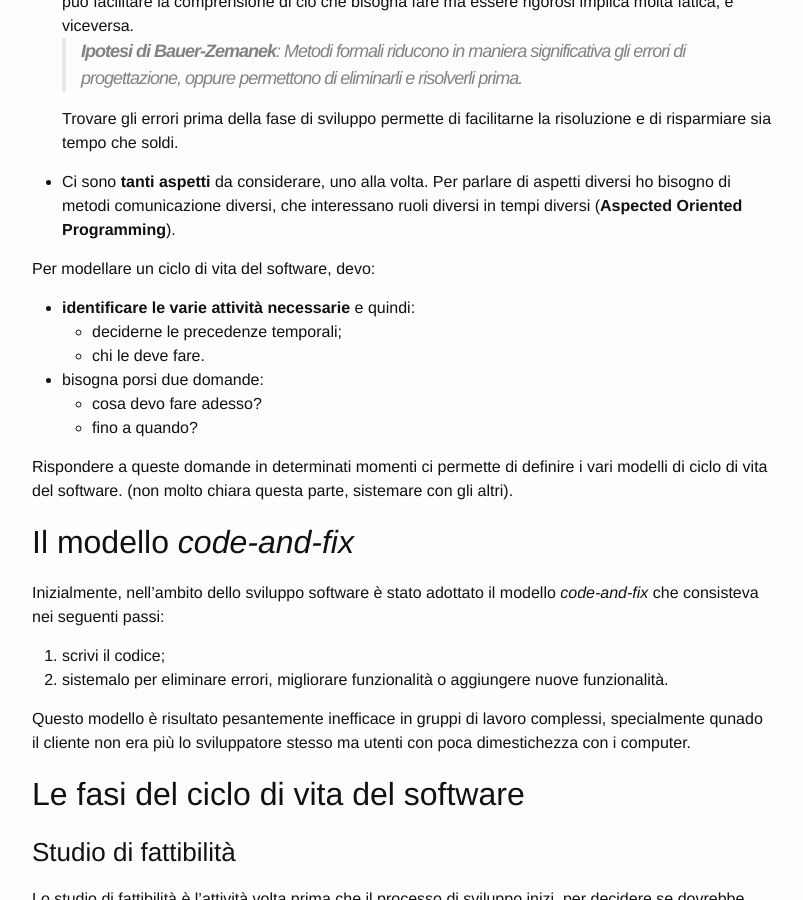
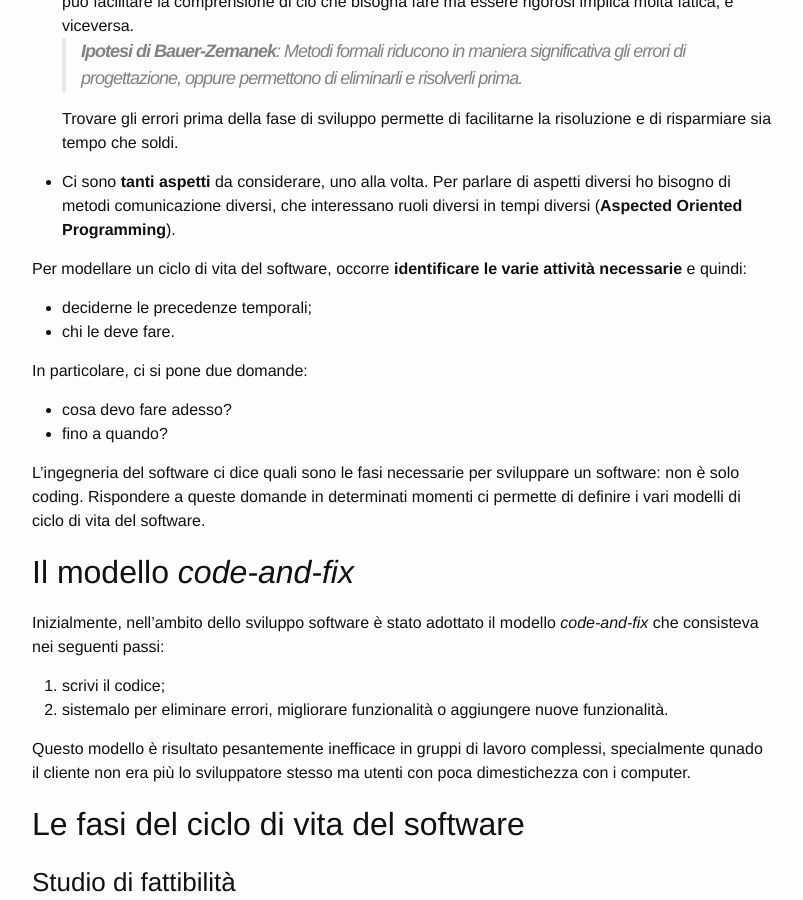
Before and after one commit to MarcoBuster/sweng, a Jekyll site: the page built from _posts/2022-10-03-introduzione.md, in a window 1280 px wide and 900 px high, scrolled down 5259 px. Shown: the whole window, without its empty margins (238-1041 px from the left). Built offline with Jekyll 4.4.1, drawn with Linux system fonts in a browser that asks for light colours; the table of contents is made by our own code.

Commit message:
Fix last paragraph of 'Processo produzione sw'

```diff
--- a/_posts/2022-10-03-introduzione.md
+++ b/_posts/2022-10-03-introduzione.md
@@ -219,15 +219,15 @@ Inanzitutto occorre riconoscere diverse problematiche.
     Trovare gli errori prima della fase di sviluppo permette di facilitarne la risoluzione e di risparmiare sia tempo che soldi.
 - Ci sono __tanti aspetti__ da considerare, uno alla volta. Per parlare di aspetti diversi ho bisogno di metodi comunicazione diversi, che interessano ruoli diversi in tempi diversi (__Aspected Oriented Programming__).
 
-Per modellare un ciclo di vita del software, devo:
-- __identificare le varie attività necessarie__ e quindi:
-    - deciderne le precedenze temporali;
-    - chi le deve fare.
-- bisogna porsi due domande:
-    - cosa devo fare adesso?
-    - fino a quando?
+Per modellare un ciclo di vita del software, occorre __identificare le varie attività necessarie__ e quindi:
+- deciderne le precedenze temporali;
+- chi le deve fare.
 
-Rispondere a queste domande in determinati momenti ci permette di definire i vari modelli di ciclo di vita del software. (non molto chiara questa parte, sistemare con gli altri).
+In particolare, ci si pone due domande:
+- cosa devo fare adesso?
+- fino a quando?
+
+L'ingegneria del software ci dice quali sono le fasi necessarie per sviluppare un software: non è solo coding. Rispondere a queste domande in determinati momenti ci permette di definire i vari modelli di ciclo di vita del software.
 
 ## Il modello _code-and-fix_
 Inizialmente, nell'ambito dello sviluppo software è stato adottato il modello _code-and-fix_ che consisteva nei seguenti passi:
```
